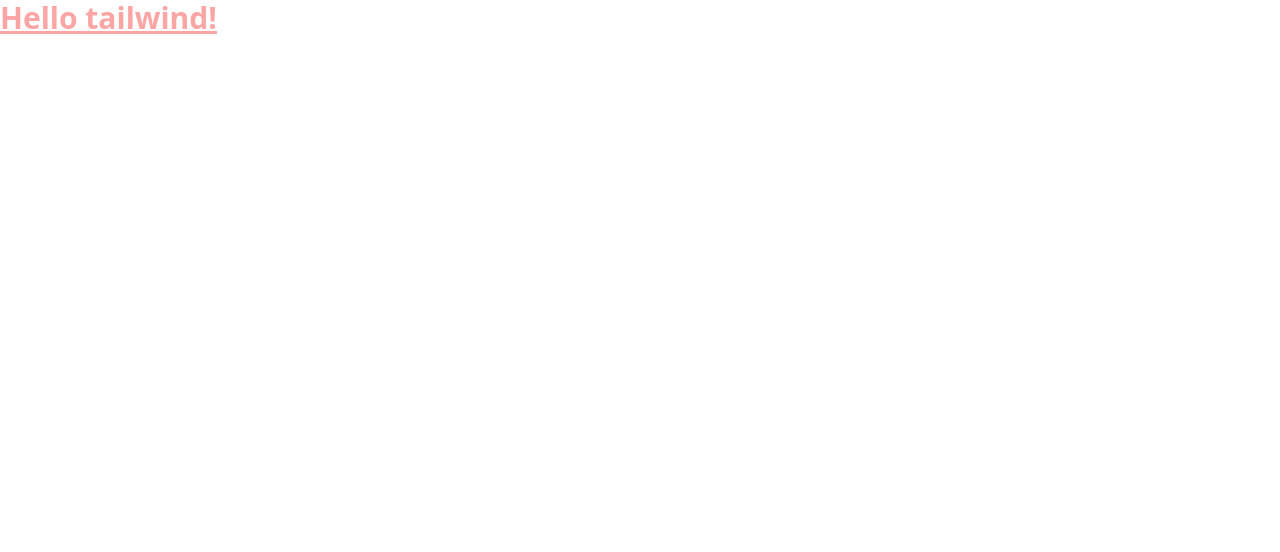
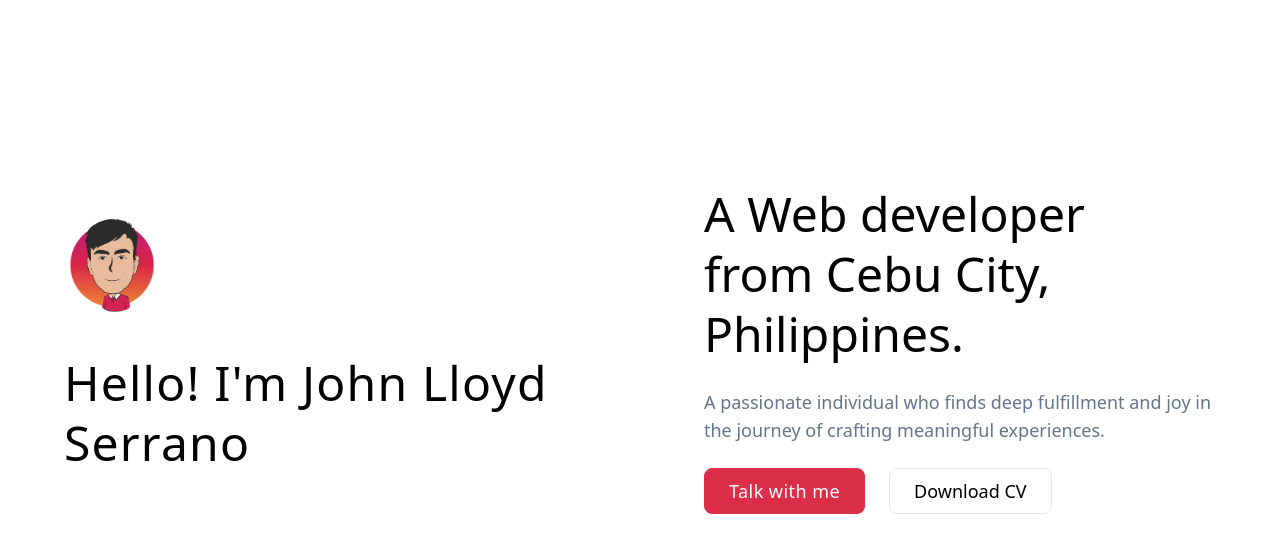
Before and after one commit to johnlloydserrano/johnlloydserrano.com, a React (Vite) app: page / in a window 1280 px wide. Shown: the top 552 px of the page. Built offline with nearby package versions, Linux system fonts and the light colour scheme.

Commit message:
JLS-11 create banner content and setup tailwind config settings and fonts

```diff
--- /dev/null
+++ b/src/assets/css/fonts.css
@@ -0,0 +1,88 @@
+@import url("https://fonts.googleapis.com/css2?family=Libre+Baskerville:ital,wght@0,400;0,700;1,400&family=Roboto+Slab:wght@100..900&family=Roboto:ital,wght@0,100;0,300;0,400;0,500;0,700;0,900;1,100;1,300;1,400;1,500;1,700;1,900&display=swap");
+@import url("https://fonts.googleapis.com/css2?family=Roboto:ital,wght@0,100;0,300;0,400;0,500;0,700;0,900;1,100;1,300;1,400;1,500;1,700;1,900&display=swap");
+
+.roboto-slab-900 {
+    font-family: "Roboto Slab", serif;
+    font-optical-sizing: auto;
+    font-weight: 900;
+    font-style: normal;
+}
+
+.roboto-slab-600 {
+    font-family: "Roboto Slab", serif;
+    font-optical-sizing: auto;
+    font-weight: 600;
+    font-style: normal;
+}
+
+.roboto-thin {
+    font-family: "Roboto", sans-serif;
+    font-weight: 100;
+    font-style: normal;
+}
+
+.roboto-light {
+    font-family: "Roboto", sans-serif;
+    font-weight: 300;
+    font-style: normal;
+}
+
+.roboto-regular {
+    font-family: "Roboto", sans-serif;
+    font-weight: 400;
+    font-style: normal;
+}
+
+.roboto-medium {
+    font-family: "Roboto", sans-serif;
+    font-weight: 500;
+    font-style: normal;
+}
+
+.roboto-bold {
+    font-family: "Roboto", sans-serif;
+    font-weight: 700;
+    font-style: normal;
+}
+
+.roboto-black {
+    font-family: "Roboto", sans-serif;
+    font-weight: 900;
+    font-style: normal;
+}
+
+.roboto-thin-italic {
+    font-family: "Roboto", sans-serif;
+    font-weight: 100;
+    font-style: italic;
+}
+
+.roboto-light-italic {
+    font-family: "Roboto", sans-serif;
+    font-weight: 300;
+    font-style: italic;
+}
+
+.roboto-regular-italic {
+    font-family: "Roboto", sans-serif;
+    font-weight: 400;
+    font-style: italic;
+}
+
+.roboto-medium-italic {
+    font-family: "Roboto", sans-serif;
+    font-weight: 500;
+    font-style: italic;
+}
+
+.roboto-bold-italic {
+    font-family: "Roboto", sans-serif;
+    font-weight: 700;
+    font-style: italic;
+}
+
+.roboto-black-italic {
+    font-family: "Roboto", sans-serif;
+    font-weight: 900;
+    font-style: italic;
+}
--- /dev/null
+++ b/src/components/Banner.tsx
@@ -0,0 +1,41 @@
+export default function Banner() {
+  return (
+    <section>
+      <div className="headline-wrapper bg-white">
+        <div className="container mx-auto py-24">
+          <div className="flex">
+            <div className="w-1/2 p-12">
+              <div className="flex items-center h-full">
+                <div className="py-10">
+                  <div className="space-y-8 px-4">
+                    <img className="h-24" src="/images/serrano.png" alt="johnlloydserrano" />
+                    <h1 className="text-5xl leading-tight roboto-regular tracking-wide py-2">
+                      Hello! I'm John Lloyd Serrano
+                    </h1>
+                  </div>
+                </div>
+              </div>
+            </div>
+            <div className="w-1/2 p-12">
+              <div className="flex items-center flex-wrap h-full px-4 py-10 space-y-6">
+                <h2 className="roboto-regular leading-tight text-5xl pr-12">A Web developer from Cebu City, Philippines.</h2>
+                <p className="roboto-regular text-lg text-slate-500">
+                  A passionate individual who finds deep fulfillment and joy in the journey of crafting meaningful
+                  experiences.
+                </p>
+                <div className="space-x-6">
+                  <button
+                    className="roboto-medium text-lg bg-primary border border-primary tracking-wide text-white py-2 px-6 rounded-lg"
+                  >
+                    Talk with me
+                  </button>
+                  <button className="roboto-light text-lg bg-white border rounded-lg py-2 px-6">Download CV</button>
+                </div>
+              </div>
+            </div>
+          </div>
+        </div>
+      </div>
+    </section>
+  )
+}
--- a/src/main.tsx
+++ b/src/main.tsx
@@ -1,11 +1,10 @@
 import { StrictMode } from 'react';
 import { createRoot } from 'react-dom/client';
+import Banner from '@components/Banner';
 import '@assets/css/app.css';
 
 createRoot(document.getElementById('root')!).render(
   <StrictMode>
-    <h1 className="text-3xl font-bold underline text-red-300">
-      Hello tailwind!
-    </h1>
+    <Banner/>
   </StrictMode>
 );
--- a/tailwind.config.js
+++ b/tailwind.config.js
@@ -1,13 +1,31 @@
 /** @type {import('tailwindcss').Config} */
 export default {
-  content: [
-    "./src/**/*.{js,jsx,ts,tsx}",
-  ],
+  content: ['./src/**/*.{js,jsx,ts,tsx}'],
   css: {
     postcss: './postcss.config.js', // Ensure this points to the correct postcss config file
   },
   theme: {
-    extend: {},
+    extend: {
+      colors: {
+        text: '#190c0e',
+        background: '#fdfbfb',
+        primary: '#dc2e48',
+        secondary: '#f88d42',
+        accent: '#ff778b',
+      },
+    },
   },
-  plugins: [],
-}
+  plugins: [
+    function ({ addBase, theme }) {
+      addBase({
+        ':root': {
+          '--color-text': theme('colors.text'),
+          '--color-background': theme('colors.background'),
+          '--color-primary': theme('colors.primary'),
+          '--color-secondary': theme('colors.secondary'),
+          '--color-accent': theme('colors.accent'),
+        },
+      });
+    },
+  ],
+};
```
Also changed, not shown: public/images/serrano.png (added).
